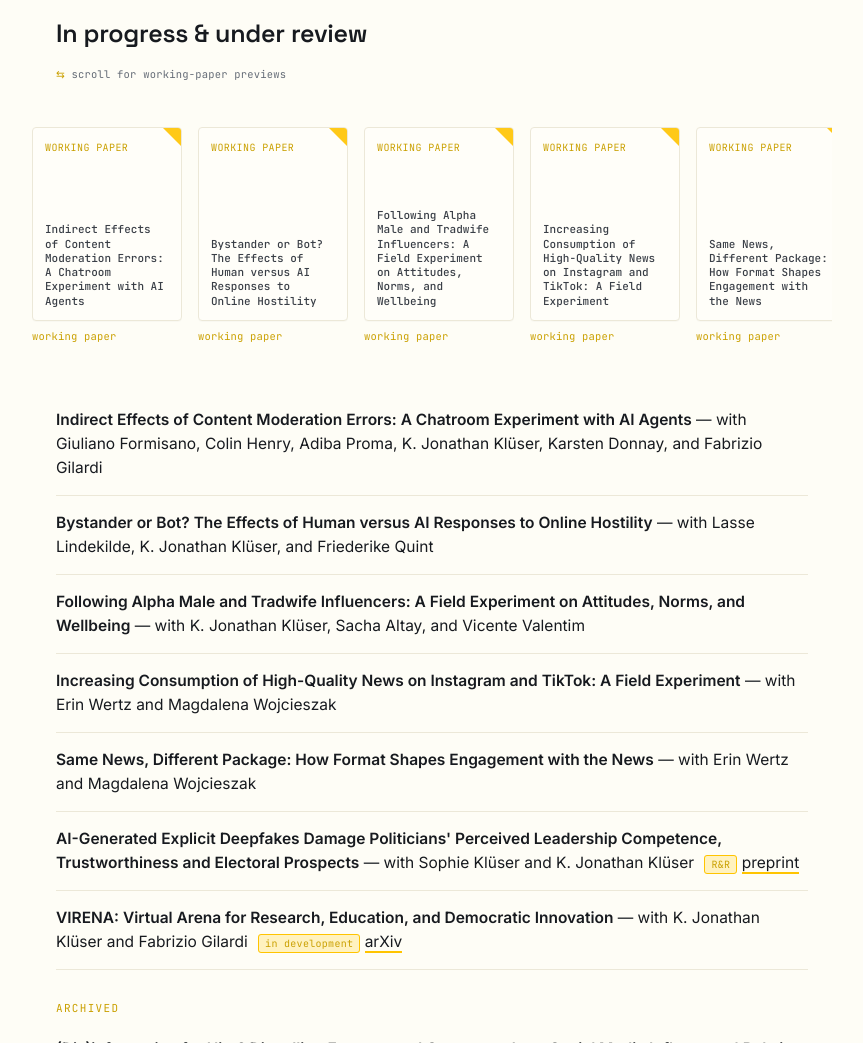
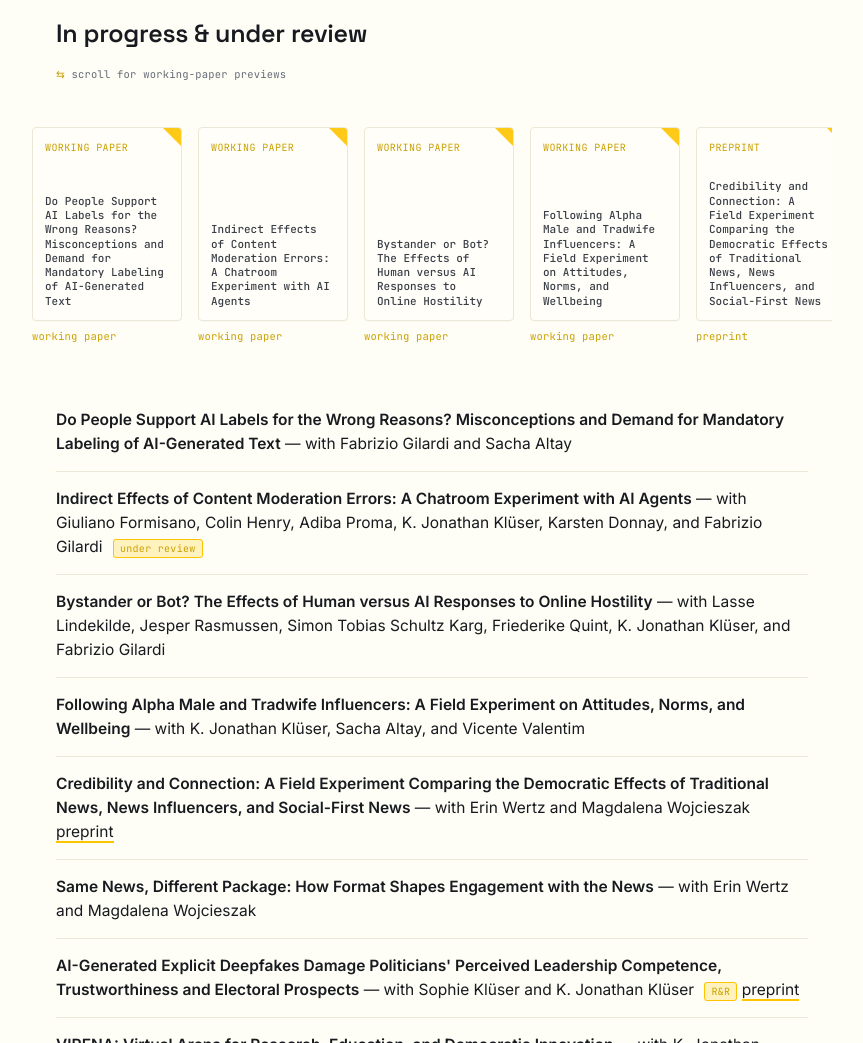
Before and after one commit to emmahoes/emmahoes.github.io, a plain HTML site: page index.html in a window 1280 px wide. Shown: the part 2902-3945 px from the top of the page, without its empty margins (208-1071 px from the left). Drawn offline with Linux system fonts and the light colour scheme.

Commit message:
Update index.html

```diff
--- a/index.html
+++ b/index.html
@@ -450,6 +450,13 @@ footer .amp{color:var(--amber-deep)}
 
 <a class="card">
           <div class="thumb"><div class="corner"></div>
+            <div class="ph" style="display:flex"><div class="v">working paper</div><div class="t">Do People Support AI Labels for the Wrong Reasons? Misconceptions and Demand for Mandatory Labeling of AI-Generated Text</div></div>
+          </div>
+          <div class="cap">working paper</div>
+        </a>
+
+<a class="card">
+          <div class="thumb"><div class="corner"></div>
             <div class="ph" style="display:flex"><div class="v">working paper</div><div class="t">Indirect Effects of Content Moderation Errors: A Chatroom Experiment with AI Agents</div></div>
           </div>
           <div class="cap">working paper</div>
@@ -469,11 +476,11 @@ footer .amp{color:var(--amber-deep)}
           <div class="cap">working paper</div>
         </a>
 
-<a class="card">
+<a class="card" href="https://osf.io/preprints/socarxiv/4fhtx_v1" target="_blank" rel="noopener">
           <div class="thumb"><div class="corner"></div>
-            <div class="ph" style="display:flex"><div class="v">working paper</div><div class="t">Increasing Consumption of High-Quality News on Instagram and TikTok: A Field Experiment</div></div>
+            <div class="ph" style="display:flex"><div class="v">preprint</div><div class="t">Credibility and Connection: A Field Experiment Comparing the Democratic Effects of Traditional News, News Influencers, and Social-First News</div></div>
           </div>
-          <div class="cap">working paper</div>
+          <div class="cap">preprint</div>
         </a>
 
 <a class="card">
@@ -534,13 +541,15 @@ footer .amp{color:var(--amber-deep)}
       </div>
     </div>
 
-    <div class="pub"><strong>Indirect Effects of Content Moderation Errors: A Chatroom Experiment with AI Agents</strong> — with Giuliano Formisano, Colin Henry, Adiba Proma, K. Jonathan Klüser, Karsten Donnay, and Fabrizio Gilardi</div>
+    <div class="pub"><strong>Do People Support AI Labels for the Wrong Reasons? Misconceptions and Demand for Mandatory Labeling of AI-Generated Text</strong> — with Fabrizio Gilardi and Sacha Altay</div>
 
-    <div class="pub"><strong>Bystander or Bot? The Effects of Human versus AI Responses to Online Hostility</strong> — with Lasse Lindekilde, K. Jonathan Klüser, and Friederike Quint</div>
+    <div class="pub"><strong>Indirect Effects of Content Moderation Errors: A Chatroom Experiment with AI Agents</strong> — with Giuliano Formisano, Colin Henry, Adiba Proma, K. Jonathan Klüser, Karsten Donnay, and Fabrizio Gilardi <span class="tag">under review</span></div>
+
+    <div class="pub"><strong>Bystander or Bot? The Effects of Human versus AI Responses to Online Hostility</strong> — with Lasse Lindekilde, Jesper Rasmussen, Simon Tobias Schultz Karg, Friederike Quint, K. Jonathan Klüser, and Fabrizio Gilardi</div>
 
     <div class="pub"><strong>Following Alpha Male and Tradwife Influencers: A Field Experiment on Attitudes, Norms, and Wellbeing</strong> — with K. Jonathan Klüser, Sacha Altay, and Vicente Valentim</div>
 
-    <div class="pub"><strong>Increasing Consumption of High-Quality News on Instagram and TikTok: A Field Experiment</strong> — with Erin Wertz and Magdalena Wojcieszak</div>
+    <div class="pub"><strong>Credibility and Connection: A Field Experiment Comparing the Democratic Effects of Traditional News, News Influencers, and Social-First News</strong> — with Erin Wertz and Magdalena Wojcieszak <a href="https://osf.io/preprints/socarxiv/4fhtx_v1" target="_blank" rel="noopener">preprint</a></div>
 
     <div class="pub"><strong>Same News, Different Package: How Format Shapes Engagement with the News</strong> — with Erin Wertz and Magdalena Wojcieszak</div>
 
```
